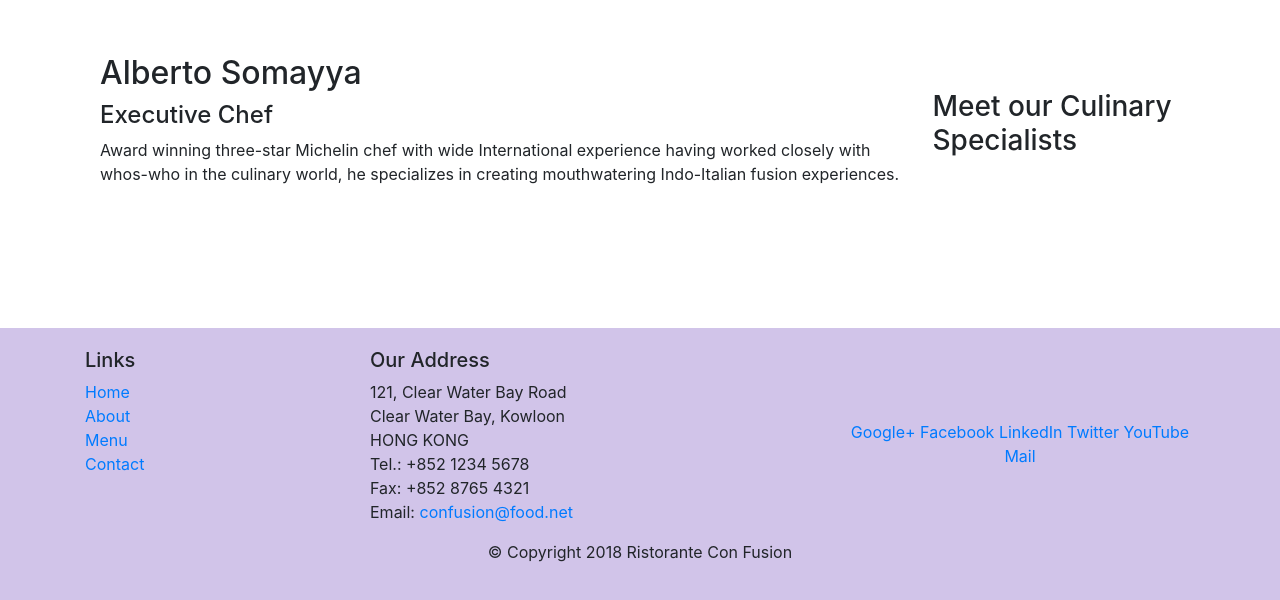
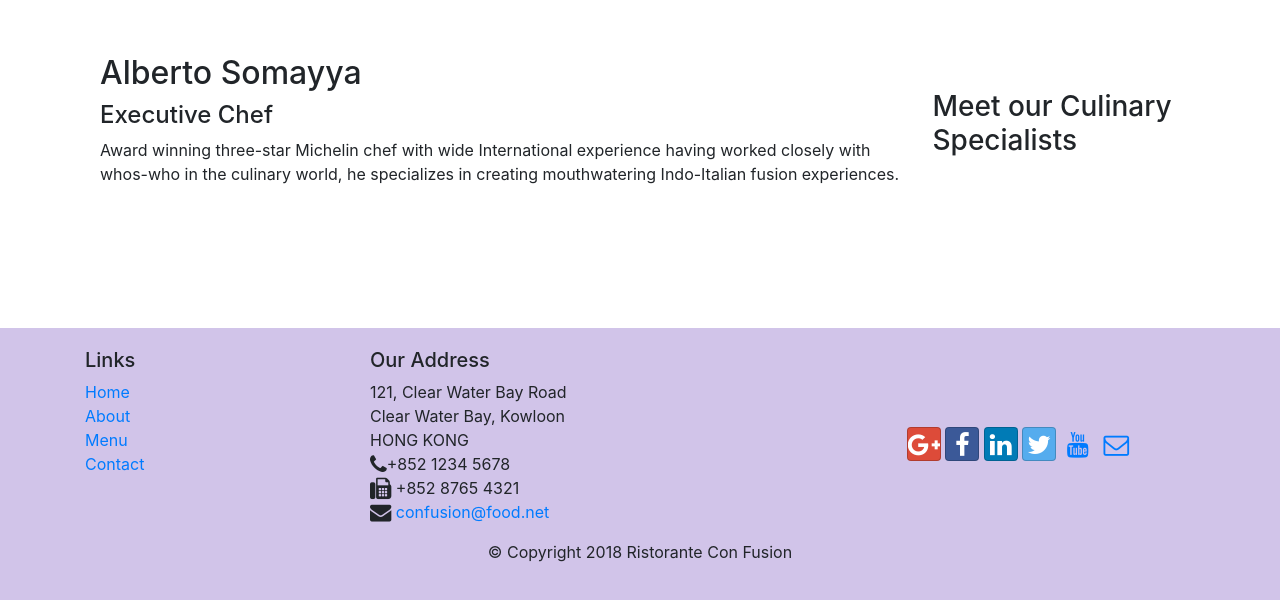
Before and after one commit to fishmen26/git_bootstrap, a website: page index.html in a window 1280 px wide. Shown: the part 1206-1806 px from the top of the page. Drawn offline with nearby package versions, Linux system fonts and the light colour scheme.

Commit message:
eighth commit

```diff
--- a/index.html
+++ b/index.html
@@ -10,6 +10,8 @@
     <!-- Bootstrap CSS -->
     <link rel="stylesheet" href="node_modules/bootstrap/dist/css/bootstrap.min.css">
     <link rel="stylesheet" href="css/style.css">
+    <link rel="stylesheet" href="node_modules/font-awesome/css/font-awesome.min.css">
+    <link rel="stylesheet" href="node_modules/bootstrap-social/bootstrap-social.css">
     <title>Ristorante Con Fusion</title>
 </head>
 
@@ -22,10 +24,10 @@
             <a class="navbar-brand mr-auto" href="#">Ristorante con Fusion</a>
             <div class="collapse navbar-collapse" id="Navbar">
                 <ul class="navbar-nav mr-auto">
-                    <li class="nav-item active"><a class="nav-link" href="#">Home</a></li>
-                    <li class="nav-item"><a class="nav-link" href="aboutus.html">About</a></li>
-                    <li class="nav-item"><a class="nav-link" href="#">Menu</a></li>
-                    <li class="nav-item"><a class="nav-link" href="#">Contact</a></li>
+                    <li class="nav-item active"><a class="nav-link" href="#"><span class="fa fa-home fa-lg"></span> Home</a></li>
+                    <li class="nav-item"><a class="nav-link" href="aboutus.html"><span class="fa fa-info fa-lg"></span> About</a></li>
+                    <li class="nav-item"><a class="nav-link" href="#"><span class="fa fa-list fa-lg"></span> Menu</a></li>
+                    <li class="nav-item"><a class="nav-link" href="#"><span class="fa fa-card fa-lg"></span> Contact</a></li>
                 </ul>
             </div>
         </div>
@@ -96,19 +98,19 @@
 		              121, Clear Water Bay Road<br>
 		              Clear Water Bay, Kowloon<br>
 		              HONG KONG<br>
-		              Tel.: +852 1234 5678<br>
-		              Fax: +852 8765 4321<br>
-		              Email: <a href="mailto:confusion@food.net">confusion@food.net</a>
+		              <i class="fa fa-phone fa-lg"></i>+852 1234 5678<br>
+		              <i class="fa fa-fax fa-lg"></i> +852 8765 4321<br>
+		              <i class="fa fa-envelope fa-lg"></i> <a href="mailto:confusion@food.net">confusion@food.net</a>
 		           </address>
                 </div>
                 <div class="col-12 col-sm-4 align-self-center">
                     <div class="text-center">
-                        <a href="http://google.com/+">Google+</a>
-                        <a href="http://www.facebook.com/profile.php?id=">Facebook</a>
-                        <a href="http://www.linkedin.com/in/">LinkedIn</a>
-                        <a href="http://twitter.com/">Twitter</a>
-                        <a href="http://youtube.com/">YouTube</a>
-                        <a href="mailto:">Mail</a>
+                        <a class="btn btn-social-icon btn-google" href="http://google.com/+"><i class="fa fa-google-plus fa-lg"></i></a>
+                        <a class="btn btn-social-icon btn-facebook" href="http://www.facebook.com/profile.php?id="><i class="fa fa-facebook fa-lg"></i></a>
+                        <a class="btn btn-social-icon btn-linkedin" href="http://www.linkedin.com/in/"><i class="fa fa-linkedin fa-lg"></i></a>
+                        <a class="btn btn-social-icon btn-twitter" href="http://twitter.com/"><i class="fa fa-twitter fa-lg"></i></a>
+                        <a class="btn btn-social-icon btn-youtube" href="http://youtube.com/"><i class="fa fa-youtube fa-lg"></i></a>
+                        <a class="btn btn-social-icon"href="mailto:"><i class="fa fa-envelope-o fa-lg"></i></a>
                     </div>
                 </div>
            </div>
--- a/package.json
+++ b/package.json
@@ -15,6 +15,8 @@
   },
   "dependencies": {
     "bootstrap": "^4.0.0",
+    "bootstrap-social": "^5.1.1",
+    "font-awesome": "^4.7.0",
     "jquery": "^3.3.1",
     "popper.js": "^1.12.9"
   }
```
Also changed, not shown: aboutus.html (+12 -10 lines), 1 other file.
